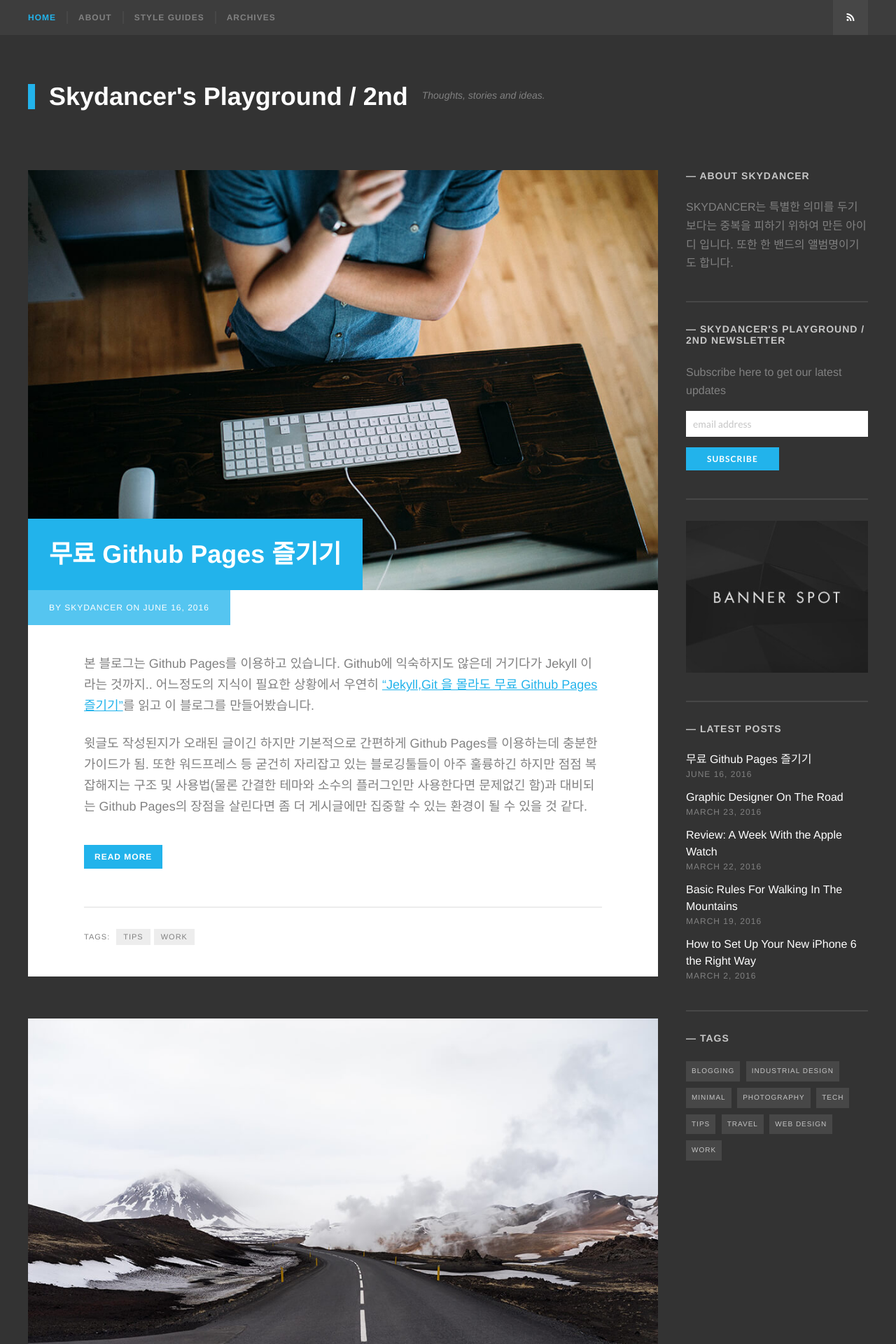
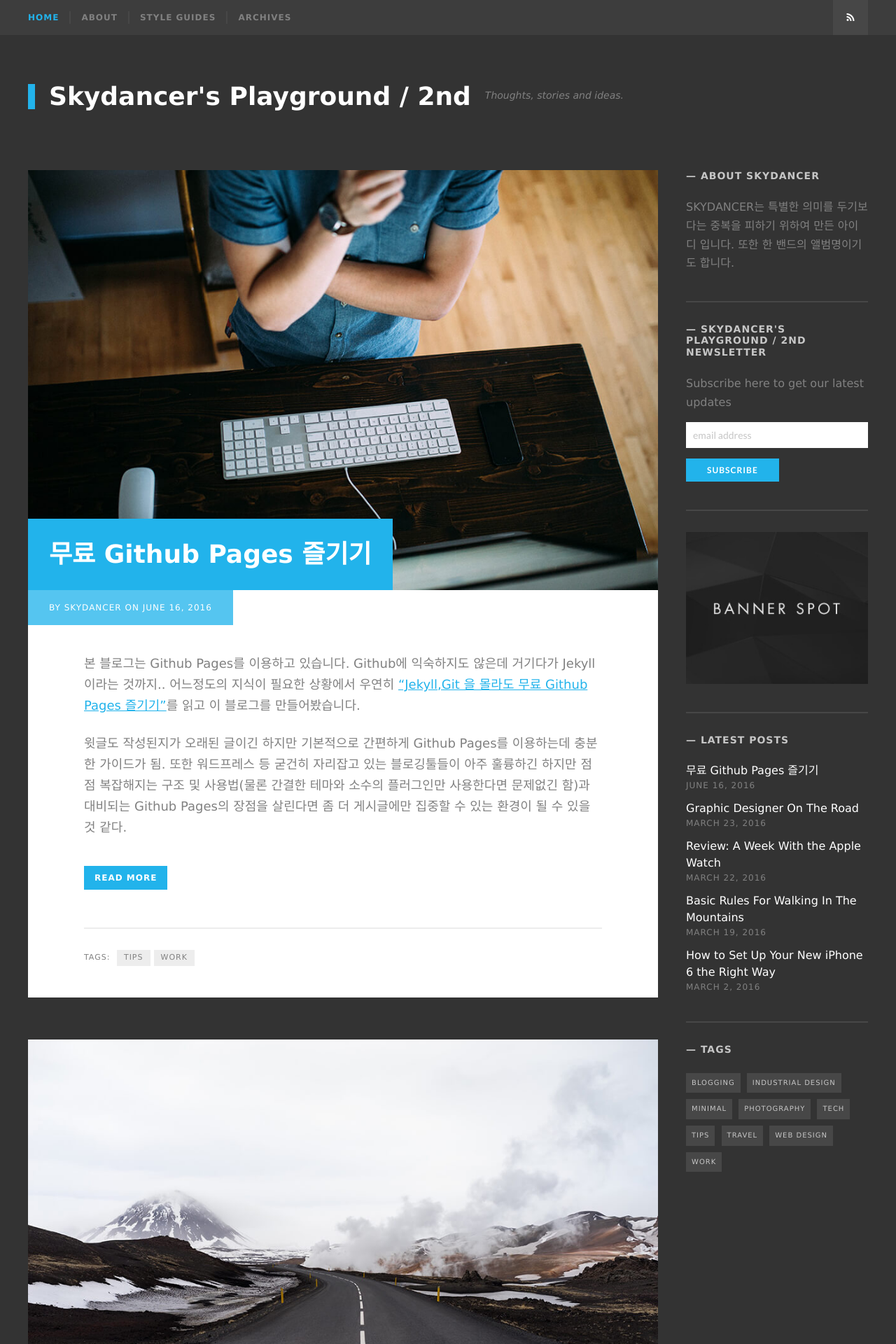
Before and after one commit to morgul71/morgul71.github.io, a Jekyll site: the page built from index.html, in a window 1280 px wide. Shown: the top 1920 px of the page at 70% size. Built offline with Jekyll 4.4.1, drawn with Linux system fonts in a browser that asks for light colours; some web fonts are replaced; the list of posts is cut into pages by our own code.

Commit message:
Update _general.scss

```diff
--- a/_sass/_general.scss
+++ b/_sass/_general.scss
@@ -12,7 +12,7 @@ textarea {
 }
 
 body {
-    font-family: Helvetica, Arial, sans-serif;
+    font-family: "Apple SD Gothic Neo", "나눔고딕", NanumGothic, "Malgun Gothic", Verdana, Helvetica, Arial, sans-serif;
     background-color: $mine-shaft;
     color: #818181;
     line-height: 1.66667;
```
